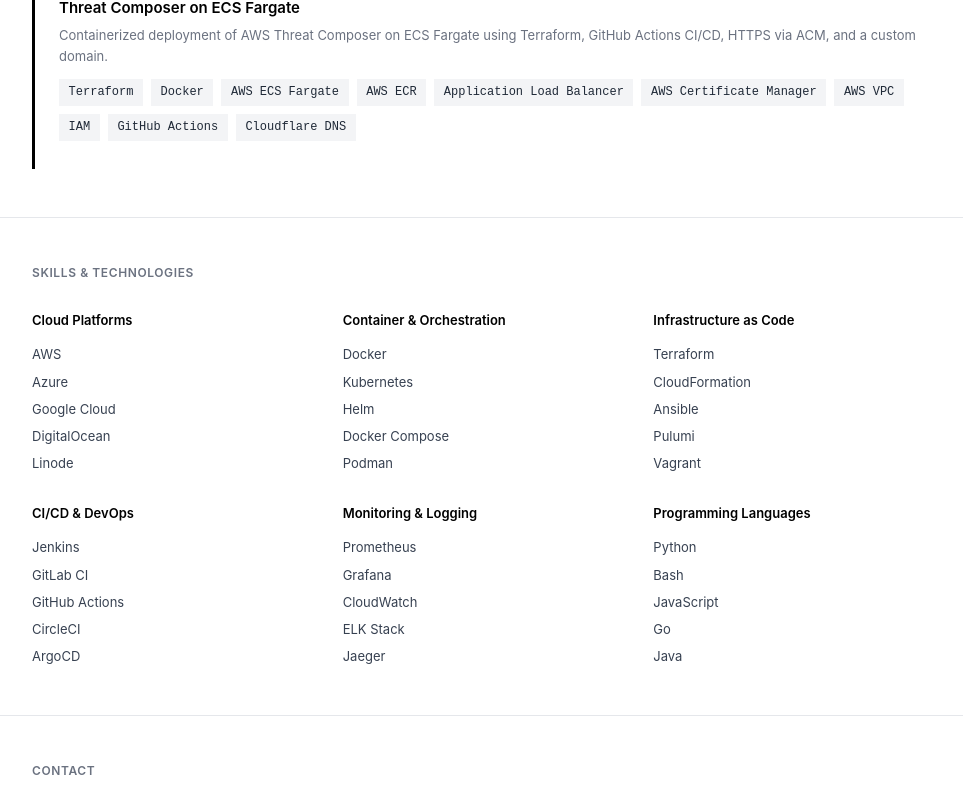
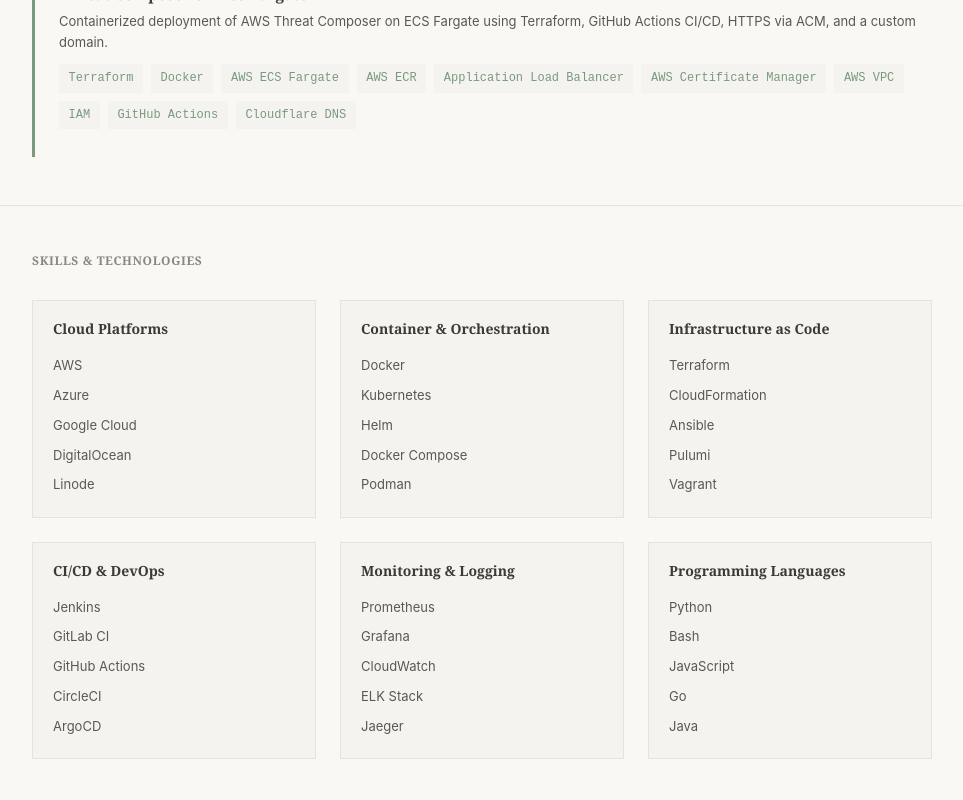
Before and after one commit to ei-sei/ei-sei.github.io, a React (Vite) app: page /#/ in a window 1280 px wide. Shown: the part 2120-2920 px from the top of the page, without its empty margins (158-1121 px from the left). Built offline with nearby package versions, Linux system fonts and the light colour scheme.

Commit message:
style: redesign with warm cream palette and serif headings

```diff
--- a/index.html
+++ b/index.html
@@ -5,7 +5,7 @@
     <link rel="icon" type="image/svg+xml" href="/cloud.svg" />
     <meta name="viewport" content="width=device-width, initial-scale=1.0" />
     <meta name="description" content="Cloud Engineer & DevOps Specialist portfolio showcasing expertise in AWS, Kubernetes, Terraform, and modern cloud infrastructure automation." />
-    <meta name="theme-color" content="#ffffff" />
+    <meta name="theme-color" content="#faf8f5" />
     <meta name="author" content="Sheikh Khaled Ahmed" />
     <meta name="creator" content="Sheikh Khaled Ahmed (ei-sei)" />
     <meta name="copyright" content="Sheikh Khaled Ahmed" />
--- a/src/styles/global.css
+++ b/src/styles/global.css
@@ -5,19 +5,21 @@
 
 /* Global Styles */
 :root {
-  --color-bg: #ffffff;
-  --color-fg: #000000;
-  --color-text-primary: #1f2937;
-  --color-text-secondary: #374151;
-  --color-text-muted: #6b7280;
-  --color-accent: #000000;
-  --color-border: #e5e7eb;
-  --color-tag-bg: #f3f4f6;
-  --color-error: #dc2626;
-  --color-success: #16a34a;
+  --color-bg: #faf8f5;
+  --color-fg: #3d3a36;
+  --color-text-primary: #3d3a36;
+  --color-text-secondary: #5a5754;
+  --color-text-muted: #8b8680;
+  --color-accent: #7a9a7f;
+  --color-accent-dark: #5a7a5f;
+  --color-border: #e5e3df;
+  --color-tag-bg: #f5f3f0;
+  --color-error: #b5564a;
+  --color-success: #5a7a5f;
 
   --font-family-body: -apple-system, BlinkMacSystemFont, "Segoe UI",
     sans-serif;
+  --font-family-heading: Georgia, "Times New Roman", serif;
   --font-family-mono: "SF Mono", "Courier New", monospace;
 
   --spacing-xs: 0.25rem;
@@ -44,14 +46,15 @@
 }
 
 [data-theme="dark"] {
-  --color-bg: #0a0a0a;
-  --color-fg: #fafafa;
-  --color-text-primary: #e5e7eb;
-  --color-text-secondary: #d1d5db;
-  --color-text-muted: #9ca3af;
-  --color-accent: #fafafa;
-  --color-border: #2a2a2a;
-  --color-tag-bg: #1a1a1a;
+  --color-bg: #2b2926;
+  --color-fg: #f0ebe2;
+  --color-text-primary: #ece7df;
+  --color-text-secondary: #c9c3ba;
+  --color-text-muted: #9a948c;
+  --color-accent: #8fb295;
+  --color-accent-dark: #aecbb1;
+  --color-border: #44403a;
+  --color-tag-bg: #3a372f;
 }
 
 * {
@@ -68,7 +71,7 @@
   font-family: var(--font-family-body);
   background-color: var(--color-bg);
   color: var(--color-text-primary);
-  line-height: 1.6;
+  line-height: 1.7;
   transition: background-color var(--transition-base), color var(--transition-base);
 }
 
@@ -85,13 +88,15 @@
 h4,
 h5,
 h6 {
-  font-weight: 700;
+  font-family: var(--font-family-heading);
+  font-weight: 600;
   line-height: 1.2;
   color: var(--color-fg);
 }
 
 h1 {
   font-size: 3rem;
+  font-weight: 700;
 }
 
 h2 {
@@ -117,11 +122,12 @@
 
 /* Links */
 a {
-  color: var(--color-fg);
+  color: var(--color-accent);
   text-decoration: none;
 }
 
 a:hover {
+  color: var(--color-accent-dark);
   text-decoration: underline;
 }
 
@@ -136,7 +142,7 @@
 }
 
 ::-webkit-scrollbar-thumb {
-  background: var(--color-fg);
+  background: var(--color-accent);
 }
 
 /* Media Queries */
--- a/src/views/components/Contact.module.css
+++ b/src/views/components/Contact.module.css
@@ -34,7 +34,11 @@
 }
 
 .infoItem a {
-  color: var(--color-fg);
+  color: var(--color-accent);
   font-weight: 500;
   font-size: 14px;
 }
+
+.infoItem a:hover {
+  color: var(--color-accent-dark);
+}
--- a/src/views/components/Footer.module.css
+++ b/src/views/components/Footer.module.css
@@ -24,11 +24,11 @@
   font-size: 12px;
   text-transform: uppercase;
   letter-spacing: 0.05em;
-  color: var(--color-text-muted);
+  color: var(--color-accent);
 }
 
 .links a:hover {
-  color: var(--color-fg);
+  color: var(--color-accent-dark);
 }
 
 .copyright {
--- a/src/views/components/Hero.module.css
+++ b/src/views/components/Hero.module.css
@@ -1,6 +1,7 @@
 /* Portfolio by Sheikh Khaled Ahmed — github.com/ei-sei */
 .hero {
   padding: 6rem 2rem 4rem;
+  border-bottom: 1px solid var(--color-border);
 }
 
 .container {
@@ -25,11 +26,11 @@
 }
 
 .tagline {
-  font-size: 1.125rem;
+  font-size: 1rem;
   color: var(--color-text-secondary);
   max-width: 650px;
   margin-bottom: var(--spacing-xl);
-  line-height: 1.6;
+  line-height: 1.7;
 }
 
 .buttons {
@@ -43,28 +44,30 @@
   padding: 0.75rem 1.75rem;
   font-weight: 500;
   font-size: 0.9375rem;
-  border: 1px solid var(--color-fg);
   text-decoration: none;
   display: inline-block;
 }
 
 .btnPrimary {
-  background: var(--color-fg);
-  color: var(--color-bg);
+  background: var(--color-accent);
+  color: #fff;
+  border: none;
 }
 
 .btnPrimary:hover {
-  opacity: 0.85;
+  background: var(--color-accent-dark);
   text-decoration: none;
 }
 
 .btnSecondary {
   background: var(--color-bg);
-  color: var(--color-fg);
+  color: var(--color-accent);
+  border: 1px solid var(--color-accent);
 }
 
 .btnSecondary:hover {
-  background: var(--color-tag-bg);
+  color: var(--color-accent-dark);
+  border-color: var(--color-accent-dark);
   text-decoration: none;
 }
 
--- a/src/views/components/Navbar.module.css
+++ b/src/views/components/Navbar.module.css
@@ -45,7 +45,7 @@
 }
 
 .nav a:hover {
-  color: var(--color-fg);
+  color: var(--color-accent);
   text-decoration: none;
 }
 
@@ -70,8 +70,8 @@
 }
 
 .themeToggle:hover {
-  color: var(--color-fg);
-  background: var(--color-border);
+  color: #fff;
+  background: var(--color-accent);
   transform: scale(1.08);
 }
 
--- a/src/views/components/ProjectCard.module.css
+++ b/src/views/components/ProjectCard.module.css
@@ -1,7 +1,7 @@
 /* © Sheikh Khaled Ahmed — github.com/ei-sei */
 .card {
   display: block;
-  border-left: 3px solid var(--color-fg);
+  border-left: 3px solid var(--color-accent);
   padding: 0.25rem 0 1.75rem 1.5rem;
   text-decoration: none;
   color: inherit;
@@ -24,7 +24,7 @@
 
 .description {
   font-size: 13px;
-  color: var(--color-text-muted);
+  color: var(--color-text-secondary);
   line-height: 1.6;
   margin: 0 0 0.75rem;
 }
@@ -39,6 +39,6 @@
   font-family: var(--font-family-mono);
   font-size: 12px;
   background: var(--color-tag-bg);
-  color: var(--color-text-primary);
+  color: var(--color-accent);
   padding: 0.25rem 0.6rem;
 }
--- a/src/views/components/ProjectDetail.module.css
+++ b/src/views/components/ProjectDetail.module.css
@@ -21,7 +21,7 @@
 }
 
 .backBtn:hover {
-  color: var(--color-fg);
+  color: var(--color-accent);
   text-decoration: none;
 }
 
@@ -99,7 +99,7 @@
 .featuresList li {
   font-size: 14px;
   color: var(--color-text-secondary);
-  border-left: 3px solid var(--color-fg);
+  border-left: 3px solid var(--color-accent);
   padding-left: var(--spacing-md);
   padding-top: 0.1rem;
   padding-bottom: 0.1rem;
@@ -159,7 +159,7 @@
 .challengeBox,
 .solutionBox {
   padding: var(--spacing-lg);
-  border-left: 3px solid var(--color-fg);
+  border-left: 3px solid var(--color-accent);
 }
 
 .subtitle {
@@ -180,7 +180,7 @@
   font-family: var(--font-family-mono);
   font-size: 12px;
   background: var(--color-tag-bg);
-  color: var(--color-text-primary);
+  color: var(--color-accent);
   padding: 0.4rem 0.7rem;
 }
 
@@ -209,36 +209,30 @@
   text-decoration: none;
   display: inline-flex;
   align-items: center;
-  border: 1px solid var(--color-fg);
 }
 
-.btnGithub {
+.btnGithub,
+.btnVideo {
   background: var(--color-bg);
-  color: var(--color-fg);
+  color: var(--color-accent);
+  border: 1px solid var(--color-accent);
 }
 
-.btnGithub:hover {
-  background: var(--color-tag-bg);
-  text-decoration: none;
-}
-
-.btnVideo {
-  background: var(--color-bg);
-  color: var(--color-fg);
-}
-
+.btnGithub:hover,
 .btnVideo:hover {
-  background: var(--color-tag-bg);
+  color: var(--color-accent-dark);
+  border-color: var(--color-accent-dark);
   text-decoration: none;
 }
 
 .btnLive {
-  background: var(--color-fg);
-  color: var(--color-bg);
+  background: var(--color-accent);
+  color: #fff;
+  border: none;
 }
 
 .btnLive:hover {
-  opacity: 0.85;
+  background: var(--color-accent-dark);
   text-decoration: none;
 }
 
@@ -256,7 +250,8 @@
 .notFound a {
   display: inline-block;
   padding: 0.75rem 1.75rem;
-  border: 1px solid var(--color-fg);
+  border: 1px solid var(--color-accent);
+  color: var(--color-accent);
   font-weight: 500;
 }
 
--- a/src/views/components/Skills.module.css
+++ b/src/views/components/Skills.module.css
@@ -16,15 +16,17 @@
 .grid {
   display: grid;
   grid-template-columns: repeat(3, 1fr);
-  gap: var(--spacing-xl);
+  gap: var(--spacing-lg);
 }
 
 .category {
-  padding-top: 0;
+  background: var(--color-tag-bg);
+  border: 1px solid var(--color-border);
+  padding: 1.25rem;
 }
 
 .categoryTitle {
-  font-size: 13px;
+  font-size: 14px;
   font-weight: 600;
   color: var(--color-fg);
   margin-bottom: var(--spacing-md);
@@ -39,6 +41,7 @@
 .skillItem {
   font-size: 13px;
   color: var(--color-text-secondary);
+  line-height: 1.8;
 }
 
 @media (max-width: 1024px) {
@@ -50,6 +53,6 @@
 @media (max-width: 768px) {
   .grid {
     grid-template-columns: 1fr;
-    gap: var(--spacing-lg);
+    gap: var(--spacing-md);
   }
 }
--- a/src/views/pages/ProjectsPage.module.css
+++ b/src/views/pages/ProjectsPage.module.css
@@ -40,14 +40,14 @@
   width: 100%;
   padding: 0.65rem;
   background: var(--color-bg);
-  border: 1px solid var(--color-fg);
+  border: 1px solid var(--color-border);
   color: var(--color-text-primary);
   font-size: 0.9375rem;
 }
 
 .searchBox input:focus {
   outline: none;
-  background: var(--color-tag-bg);
+  border-color: var(--color-accent);
 }
 
 .filterGroup {
@@ -79,22 +79,22 @@
 }
 
 .filterBtn:hover {
-  border-color: var(--color-fg);
-  color: var(--color-fg);
+  border-color: var(--color-accent);
+  color: var(--color-accent);
 }
 
 .filterBtn.active {
-  background: var(--color-fg);
-  border-color: var(--color-fg);
-  color: var(--color-bg);
+  background: var(--color-accent);
+  border-color: var(--color-accent);
+  color: #fff;
 }
 
 .clearBtn,
 .resetBtn {
   padding: 0.5rem 1.25rem;
   background: var(--color-bg);
-  border: 1px solid var(--color-fg);
-  color: var(--color-fg);
+  border: 1px solid var(--color-accent);
+  color: var(--color-accent);
   font-weight: 500;
   font-size: 0.875rem;
   cursor: pointer;
@@ -103,7 +103,8 @@
 
 .clearBtn:hover,
 .resetBtn:hover {
-  background: var(--color-tag-bg);
+  color: var(--color-accent-dark);
+  border-color: var(--color-accent-dark);
 }
 
 .resultCount {
```
